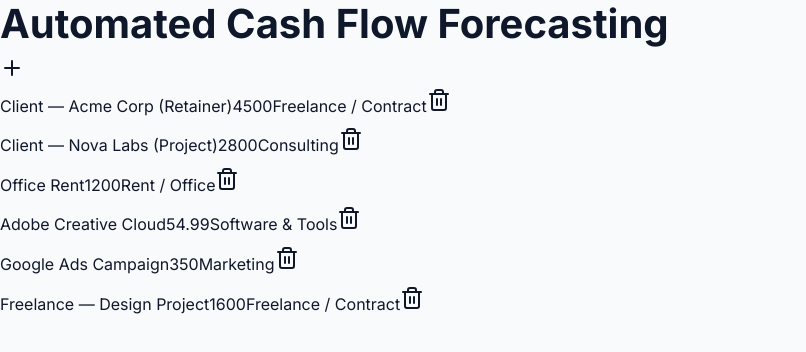
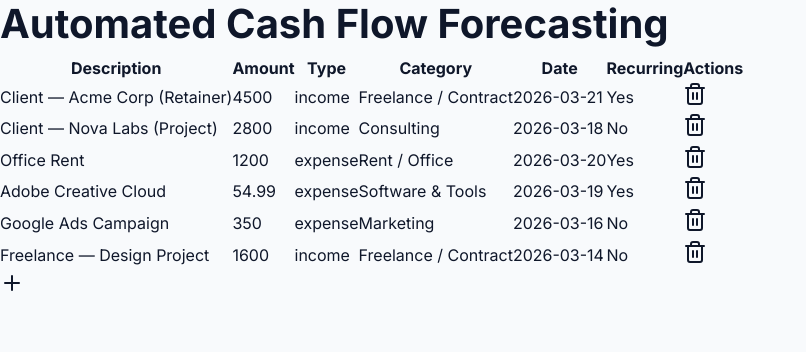
Before and after one commit to kalavathiramarao76-ui/pf-cash-flow-pro, a Next.js app: page /dashboard in a window 1280 px wide. Shown: the top 352 px of the page, without its empty margins (0-806 px from the left). Built offline with nearby package versions, Linux system fonts and the light colour scheme.

Commit message:
improve: auto-upgrade cycle #28
Files: app/dashboard/page.tsx, app/forecasting/page.tsx, app/globals.css

```diff
--- a/app/dashboard/page.tsx
+++ b/app/dashboard/page.tsx
@@ -105,8 +105,10 @@ const mlModel = {
 function categorizeTransaction(transaction: Transaction): string {
   const keywords = mlModel[transaction.type];
   for (const category in keywords) {
-    if (keywords[category].some((keyword) => transaction.description.toLowerCase().includes(keyword.toLowerCase()))) {
-      return category;
+    for (const keyword of keywords[category]) {
+      if (transaction.description.toLowerCase().includes(keyword.toLowerCase())) {
+        return category;
+      }
     }
   }
   return transaction.type === "income" ? "Other Income" : "Other Expense";
@@ -119,14 +121,14 @@ function App() {
     if (transactions.length === 0) {
       setTransactions(SEED_TRANSACTIONS);
     }
-  }, []);
+  }, [transactions]);
 
   useEffect(() => {
     saveTransactions(transactions);
   }, [transactions]);
 
-  const handleAddTransaction = (newTransaction: Transaction) => {
-    const categorizedTransaction = { ...newTransaction, category: categorizeTransaction(newTransaction) };
+  const handleAddTransaction = (transaction: Transaction) => {
+    const categorizedTransaction = { ...transaction, category: categorizeTransaction(transaction) };
     setTransactions([...transactions, categorizedTransaction]);
   };
 
@@ -137,21 +139,39 @@ function App() {
   return (
     <div>
       <h1>Automated Cash Flow Forecasting</h1>
-      <button onClick={() => handleAddTransaction({ id: Date.now().toString(), description: "New Transaction", amount: 0, type: "income", date: new Date().toISOString().split("T")[0], recurring: false })}>
+      <table>
+        <thead>
+          <tr>
+            <th>Description</th>
+            <th>Amount</th>
+            <th>Type</th>
+            <th>Category</th>
+            <th>Date</th>
+            <th>Recurring</th>
+            <th>Actions</th>
+          </tr>
+        </thead>
+        <tbody>
+          {transactions.map((transaction) => (
+            <tr key={transaction.id}>
+              <td>{transaction.description}</td>
+              <td>{transaction.amount}</td>
+              <td>{transaction.type}</td>
+              <td>{transaction.category}</td>
+              <td>{transaction.date}</td>
+              <td>{transaction.recurring ? "Yes" : "No"}</td>
+              <td>
+                <button onClick={() => handleDeleteTransaction(transaction.id)}>
+                  <Trash2 />
+                </button>
+              </td>
+            </tr>
+          ))}
+        </tbody>
+      </table>
+      <button onClick={() => handleAddTransaction({ id: Math.random().toString(), description: "New Transaction", amount: 0, type: "income", category: "", date: new Date().toISOString().split("T")[0], recurring: false })}>
         <Plus />
       </button>
-      <ul>
-        {transactions.map((transaction) => (
-          <li key={transaction.id}>
-            <span>{transaction.description}</span>
-            <span>{transaction.amount}</span>
-            <span>{transaction.category}</span>
-            <button onClick={() => handleDeleteTransaction(transaction.id)}>
-              <Trash2 />
-            </button>
-          </li>
-        ))}
-      </ul>
     </div>
   );
 }
--- a/app/forecasting/page.tsx
+++ b/app/forecasting/page.tsx
@@ -110,9 +110,13 @@ export default function ForecastingPage() {
       const expenseDetails = recurringItems
         .filter((item) => item.type === "expense")
         .map((item) => ({ label: item.label, amount: getMonthlyEquivalent(item) }));
-      console.log(`Drill down for month ${month}:`);
-      console.log(`Income: ${incomeDetails}`);
-      console.log(`Expenses: ${expenseDetails}`);
+      console.log(`Drill down for month ${month}:`, {
+        balance: monthData.balance,
+        income: monthData.income,
+        expenses: monthData.expenses,
+        incomeDetails,
+        expenseDetails,
+      });
     }
   };
 
@@ -121,19 +125,79 @@ export default function ForecastingPage() {
       <h1>Automated Cash Flow Forecasting</h1>
       <div>
         <label>Current Balance:</label>
-        <input type="number" value={currentBalance} onChange={(e) => setCurrentBalance(e.target.value)} />
+        <input
+          type="number"
+          value={currentBalance}
+          onChange={(e) => setCurrentBalance(e.target.value)}
+        />
       </div>
       <div>
-        <label>Horizon (months):</label>
-        <select value={horizon} onChange={(e) => setHorizon(parseInt(e.target.value) as 3 | 6 | 12)}>
-          <option value="3">3 months</option>
-          <option value="6">6 months</option>
-          <option value="12">12 months</option>
+        <label>Horizon:</label>
+        <select value={horizon} onChange={(e) => setHorizon(parseInt(e.target.value as string))}>
+          <option value={3}>3 months</option>
+          <option value={6}>6 months</option>
+          <option value={12}>12 months</option>
         </select>
       </div>
       <div>
         <label>Safety Threshold:</label>
-        <input type="number" value={safetyThreshold} onChange={(e) => setSafetyThreshold(e.target.value)} />
+        <input
+          type="number"
+          value={safetyThreshold}
+          onChange={(e) => setSafetyThreshold(e.target.value)}
+        />
+      </div>
+      <div>
+        <button onClick={() => setShowAddForm(!showAddForm)}>Add Recurring Item</button>
+        {showAddForm && (
+          <div>
+            <label>Label:</label>
+            <input
+              type="text"
+              value={newItem.label}
+              onChange={(e) => setNewItem({ ...newItem, label: e.target.value })}
+            />
+            <label>Amount:</label>
+            <input
+              type="number"
+              value={newItem.amount}
+              onChange={(e) => setNewItem({ ...newItem, amount: e.target.value })}
+            />
+            <label>Type:</label>
+            <select
+              value={newItem.type}
+              onChange={(e) => setNewItem({ ...newItem, type: e.target.value as "income" | "expense" })}
+            >
+              <option value="income">Income</option>
+              <option value="expense">Expense</option>
+            </select>
+            <label>Frequency:</label>
+            <select
+              value={newItem.frequency}
+              onChange={(e) =>
+                setNewItem({ ...newItem, frequency: e.target.value as RecurringItem["frequency"] })
+              }
+            >
+              <option value="monthly">Monthly</option>
+              <option value="quarterly">Quarterly</option>
+              <option value="yearly">Yearly</option>
+            </select>
+            <button
+              onClick={() => {
+                setRecurringItems([...recurringItems, { ...newItem, id: `r${recurringItems.length + 1}` }]);
+                setNewItem({
+                  label: "",
+                  amount: "",
+                  type: "income" as "income" | "expense",
+                  frequency: "monthly" as RecurringItem["frequency"],
+                });
+                setShowAddForm(false);
+              }}
+            >
+              Add
+            </button>
+          </div>
+        )}
       </div>
       <div>
         <h2>Recurring Items:</h2>
@@ -144,34 +208,6 @@ export default function ForecastingPage() {
             </li>
           ))}
         </ul>
-        {showAddForm ? (
-          <div>
-            <label>Label:</label>
-            <input type="text" value={newItem.label} onChange={(e) => setNewItem({ ...newItem, label: e.target.value })} />
-            <br />
-            <label>Amount:</label>
-            <input type="number" value={newItem.amount} onChange={(e) => setNewItem({ ...newItem, amount: e.target.value })} />
-            <br />
-            <label>Type:</label>
-            <select value={newItem.type} onChange={(e) => setNewItem({ ...newItem, type: e.target.value as "income" | "expense" })}>
-              <option value="income">Income</option>
-              <option value="expense">Expense</option>
-            </select>
-            <br />
-            <label>Frequency:</label>
-            <select value={newItem.frequency} onChange={(e) => setNewItem({ ...newItem, frequency: e.target.value as RecurringItem["frequency"] })}>
-              <option value="monthly">Monthly</option>
-              <option value="quarterly">Quarterly</option>
-              <option value="yearly">Yearly</option>
-            </select>
-            <br />
-            <button onClick={() => setRecurringItems([...recurringItems, { ...newItem, id: `r${recurringItems.length + 1}` }])}>
-              Add
-            </button>
-          </div>
-        ) : (
-          <button onClick={() => setShowAddForm(true)}>Add Recurring Item</button>
-        )}
       </div>
       <div>
         <h2>Forecast:</h2>
@@ -184,33 +220,17 @@ export default function ForecastingPage() {
             <Legend />
             <Line type="monotone" dataKey="balance" stroke="#8884d8" activeDot={{ r: 8 }} />
             <Line type="monotone" dataKey="income" stroke="#82ca9d" />
-            <Line type="monotone" dataKey="expenses" stroke="#f44336" />
+            <Line type="monotone" dataKey="expenses" stroke="#8884d8" />
           </LineChart>
         </ResponsiveContainer>
-        <table>
-          <thead>
-            <tr>
-              <th>Month</th>
-              <th>Balance</th>
-              <th>Income</th>
-              <th>Expenses</th>
-              <th>Drill Down</th>
-            </tr>
-          </thead>
-          <tbody>
-            {forecastData.map((data) => (
-              <tr key={data.month}>
-                <td>{data.month}</td>
-                <td>{data.balance}</td>
-                <td>{data.income}</td>
-                <td>{data.expenses}</td>
-                <td>
-                  <button onClick={() => handleDrillDown(data.month)}>Drill Down</button>
-                </td>
-              </tr>
-            ))}
-          </tbody>
-        </table>
+        <ul>
+          {forecastData.map((data) => (
+            <li key={data.month}>
+              Month {data.month}: Balance - {data.balance}, Income - {data.income}, Expenses - {data.expenses}
+              <button onClick={() => handleDrillDown(data.month)}>Drill Down</button>
+            </li>
+          ))}
+        </ul>
       </div>
     </div>
   );
--- a/app/globals.css
+++ b/app/globals.css
@@ -89,12 +89,12 @@ img {
   }
 }
 @media only screen and (max-width: 768px) {
-  .container {
-    grid-template-columns: repeat(6, 1fr);
+  img {
+    image-rendering: auto;
   }
 }
 @media only screen and (max-width: 480px) {
-  .container {
-    grid-template-columns: repeat(4, 1fr);
+  img {
+    image-rendering: auto;
   }
 }
```
